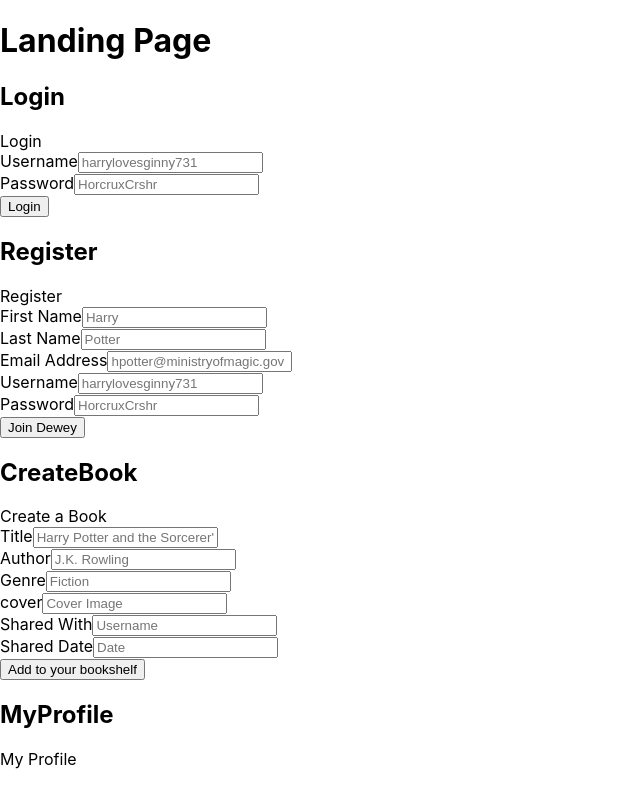
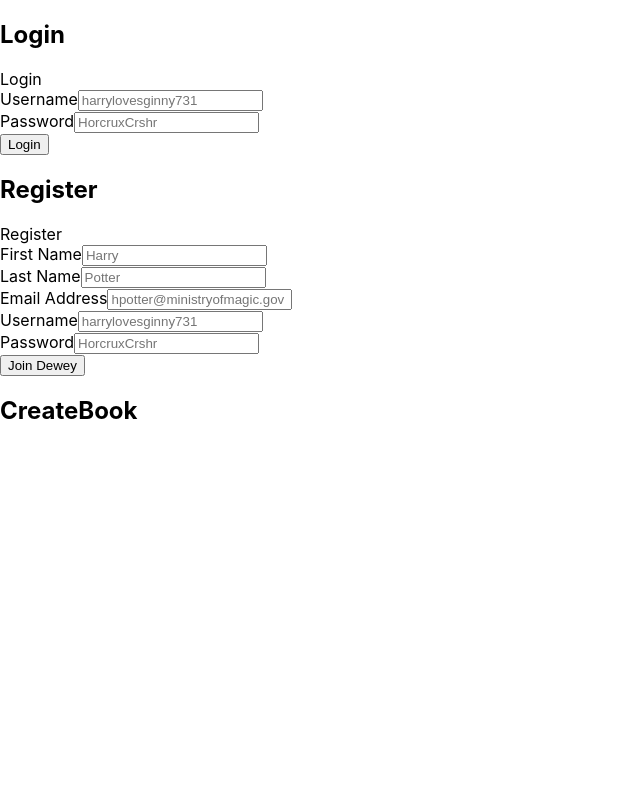
Before and after one commit to nelliecrocker/dewey-client, a React (Create React App) app: page / in a window 1280 px wide. Shown: the whole page, without its empty margins (0-640 px from the left). Built offline with nearby package versions, Linux system fonts and the light colour scheme.

Commit message:
updating landing page to be auth or portal with checks for token before displaying component

```diff
--- a/src/App.tsx
+++ b/src/App.tsx
@@ -4,7 +4,7 @@ import { Landing } from './auth/index'
 
 type Props = {}
 type State = {
-  sessionToken: string
+  sessionToken: string,
 }
 
 class App extends Component<Props, State> {
@@ -12,7 +12,7 @@ class App extends Component<Props, State> {
     super(props)
     this.state = {
       sessionToken: ""
-    }
+        }
   }
 
   updateToken = (newToken: string) => {
@@ -29,7 +29,9 @@ class App extends Component<Props, State> {
     return (
 
       <div>
-        <Landing token={this.state.sessionToken} updateToken={this.updateToken}/>
+      <Landing token={this.state.sessionToken} updateToken={this.updateToken}/>
+
+        {/* insert ternary to determine if sessionToken is empty. If yes, show BookCreate, if no, show Login/Register */}
       </div>
 
     );
--- a/src/auth/Landing.tsx
+++ b/src/auth/Landing.tsx
@@ -41,10 +41,13 @@ class Landing extends Component<Props, State> {
     }
     render() {
         return (
+            // add router
             <div>
                 <div>
                     <div>
-                        <h1>Landing Page</h1>
+                        {/* add route */}
+                        {!this.props.token &&
+                            <>
                             <h2>Login</h2>
                                 <Login
                                     token={this.props.token}
@@ -57,6 +60,7 @@ class Landing extends Component<Props, State> {
                                     setUsername={this.setUsername}
                                     setPassword={this.setPassword}
                                 />
+                                {/* add route */}
                                 <h2>Register</h2>
                                 <Register
                                     token={this.props.token}
@@ -72,8 +76,13 @@ class Landing extends Component<Props, State> {
                                     setEmail={this.setEmail}
                                     setPassword={this.setPassword}
                                 />
+                            </>
+                        }
 
+                        {/* add route */}
                         <h2>CreateBook</h2>
+                        {this.props.token &&
+                            <>
                                 <CreateBook
                                     token={this.props.token}
                                     updateToken={this.props.updateToken}
@@ -90,8 +99,11 @@ class Landing extends Component<Props, State> {
                                     setSharedWith={this.setSharedWith}
                                     setSharedDate={this.setSharedDate}
                                 />
+                                {/* add route */}
                                 <h2>MyProfile</h2>
                                 <Profile />
+                            </>
+                        }
                     </div>
                 </div>
             </div>
```
Lines whose indentation alone changed are shown as unchanged.
